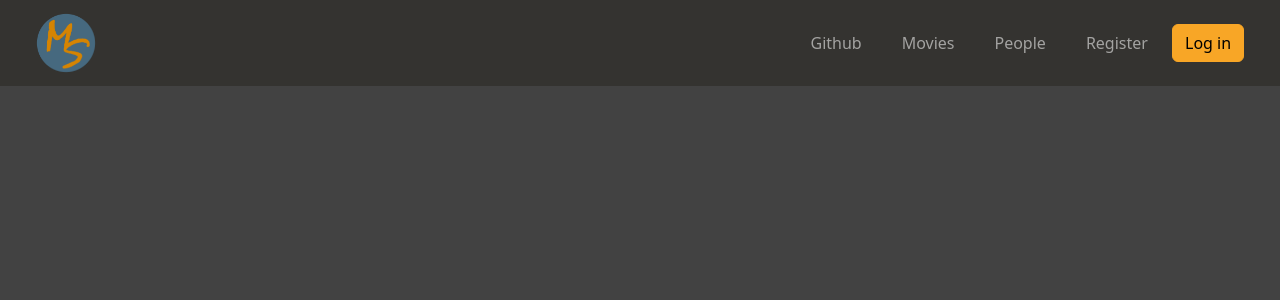
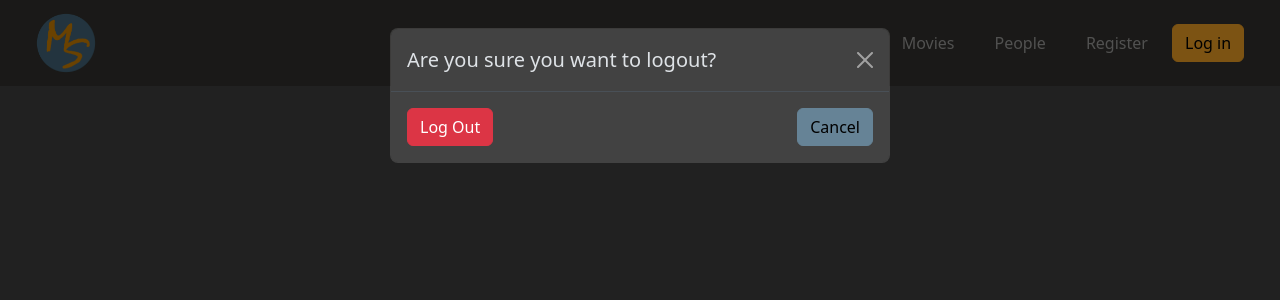
Before and after one commit to Aaland01/moviesearch, a React (Vite) app: page /logout in a window 1280 px wide. Shown: the top 300 px of the page. Built offline with nearby package versions, Linux system fonts and the light colour scheme.

Commit message:
added Logout structure

```diff
--- a/src/Moviesearch.jsx
+++ b/src/Moviesearch.jsx
@@ -2,6 +2,7 @@ import { BrowserRouter, Routes, Route } from 'react-router-dom'
 import './styles/moviesearch.css'
 import { LoginWrapper } from './components/LoginContext'
 import Home from './routes/Home'
+import Logout from './components/Logout'
 import Header from './components/Header'
 
 export const API_URL = import.meta.env.VITE_API_URL;
@@ -15,6 +16,8 @@ function Moviesearch() {
           <Header />
           <Routes>
             <Route path='/' element={<Home />}/>
+            {/* TEMPORARY LOGOUT, want it to be global modal */}
+            <Route path='/logout' element={<Logout />} />
           </Routes>
         </LoginWrapper>
       </BrowserRouter>
--- /dev/null
+++ b/src/components/LogOutButton.jsx
@@ -0,0 +1,19 @@
+import { useNavigate } from "react-router-dom";
+import { Button } from "reactstrap";
+
+const LogOutButton = ({ className = "" }) => {
+
+  const navigate = useNavigate()
+
+  const toggleLogout = () => {
+    navigate("/logout")
+  }
+
+  return (
+    <Button className={`clickable ${className}`} color='primary' onClick={toggleLogout}>
+      Log out
+    </Button>
+  )
+};
+
+export default LogOutButton;
--- /dev/null
+++ b/src/components/Logout.jsx
@@ -0,0 +1,44 @@
+import { useState } from "react";
+import { useNavigate } from "react-router-dom";
+import { Button, Modal, ModalHeader, ModalBody, Row, Col } from "reactstrap";
+
+const Logout = () => {
+
+  const navigate = useNavigate();
+
+  const handleLogout = () => {
+    // some call to API
+    // + removing tokens from localstorage
+    console.log("[LOGOUT] --- Logging out")
+    toggleLogout();
+  }
+
+  const [showLogout, setShowLogout] = useState(true);
+
+  const toggleLogout = () => {
+    setShowLogout( prev => !prev);
+    navigate("/")
+  }
+
+  return (
+    <>
+      <Modal isOpen={showLogout} toggle={toggleLogout}>
+        <ModalHeader toggle={toggleLogout}>
+          Are you sure you want to logout?
+        </ModalHeader>
+        <ModalBody>
+          <Row>
+            <Col>
+              <Button color="danger" onClick={handleLogout}>Log Out</Button>
+            </Col>
+            <Col className="text-end">
+              <Button color="primary" onClick={toggleLogout}>Cancel</Button>
+            </Col>
+          </Row>
+        </ModalBody>
+      </Modal>
+    </>
+  )
+};
+
+export default Logout;
--- a/src/routes/Home.jsx
+++ b/src/routes/Home.jsx
@@ -1,9 +1,14 @@
+import { Container } from "reactstrap";
+import LogOutButton from "../components/LogOutButton";
 
 const Home = () => {
   return (
     <>
-      <h1> Moviesearch </h1>
-
+      <Container>
+        <h1> Moviesearch </h1>
+      </Container>
+      {/* Temporary logout button */}
+      <LogOutButton />
     </>
   )
 };
```
